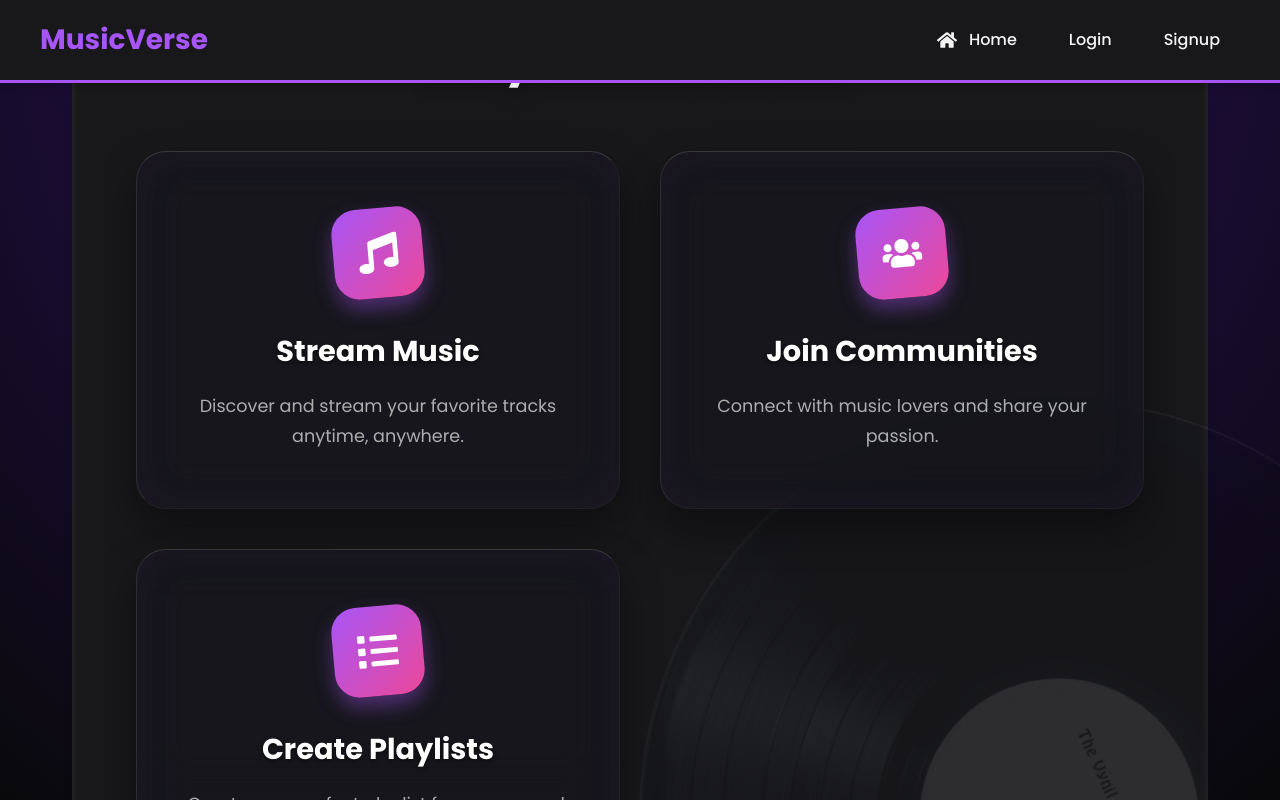
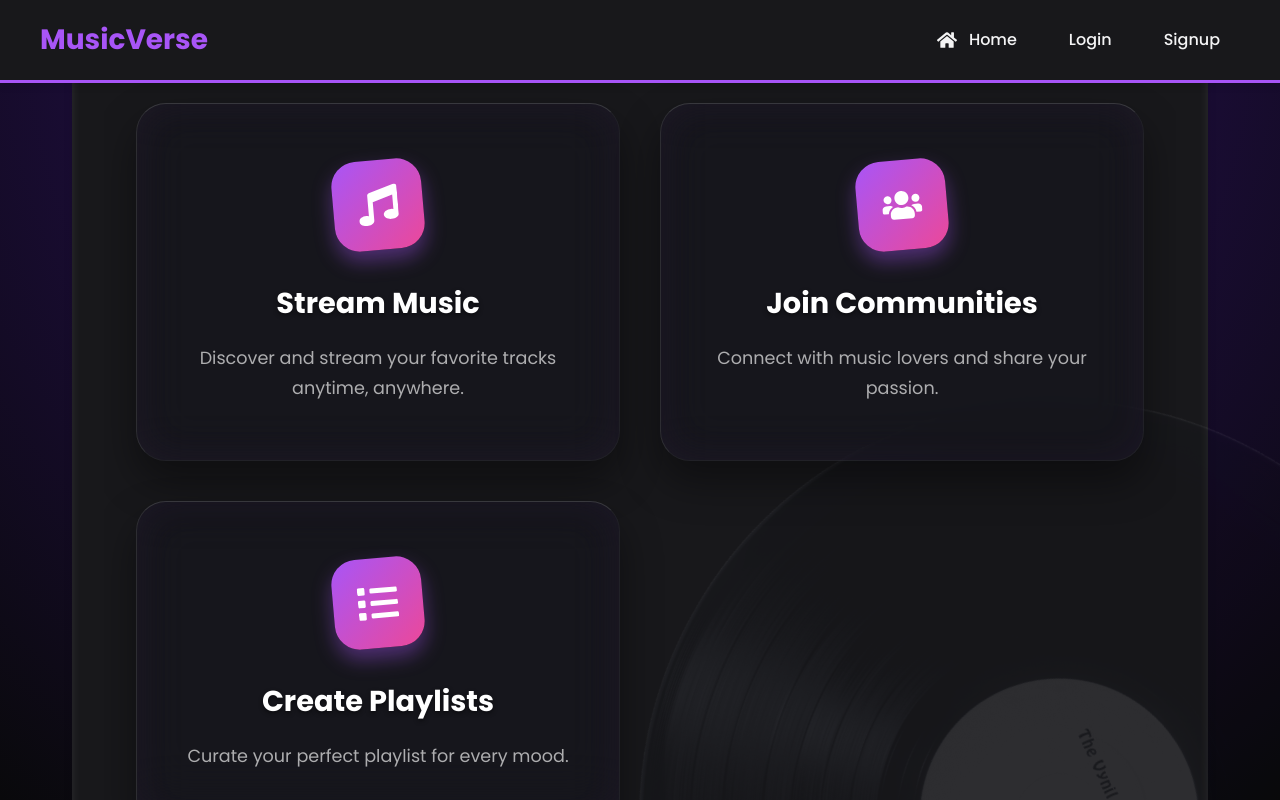
Before and after one commit to avyasaini/MusicVerse, a React (Vite) app in the folder frontend/musicverse-frontend/: page / in a window 1280 px wide. Built offline with nearby package versions, Linux system fonts and the light colour scheme.

Commit message:
Fixed issue where top page content was cut off on some screens

```diff
--- a/frontend/musicverse-frontend/src/styles/Home.css
+++ b/frontend/musicverse-frontend/src/styles/Home.css
@@ -4,10 +4,9 @@
   display: flex;
   flex-direction: column;
   align-items: center;
-  justify-content: center;
   min-height: 100vh;
   text-align: center;
-  padding: 8rem 2rem 4rem;
+  padding: 2rem 2rem 4rem; /* Reduced to avoid double padding with app-main */
   font-family: "Poppins", sans-serif;
   position: relative;
   overflow: hidden;
```
